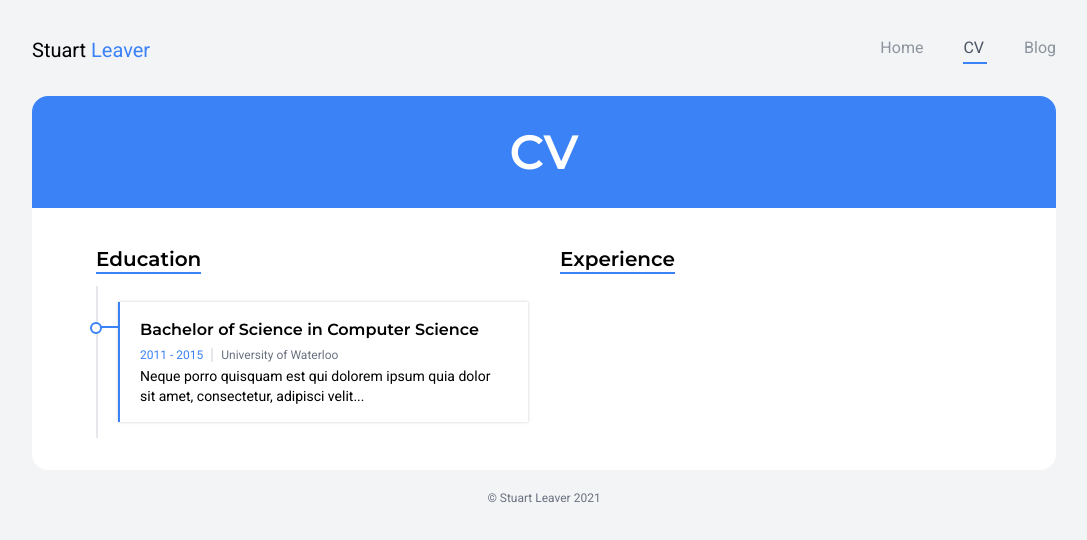
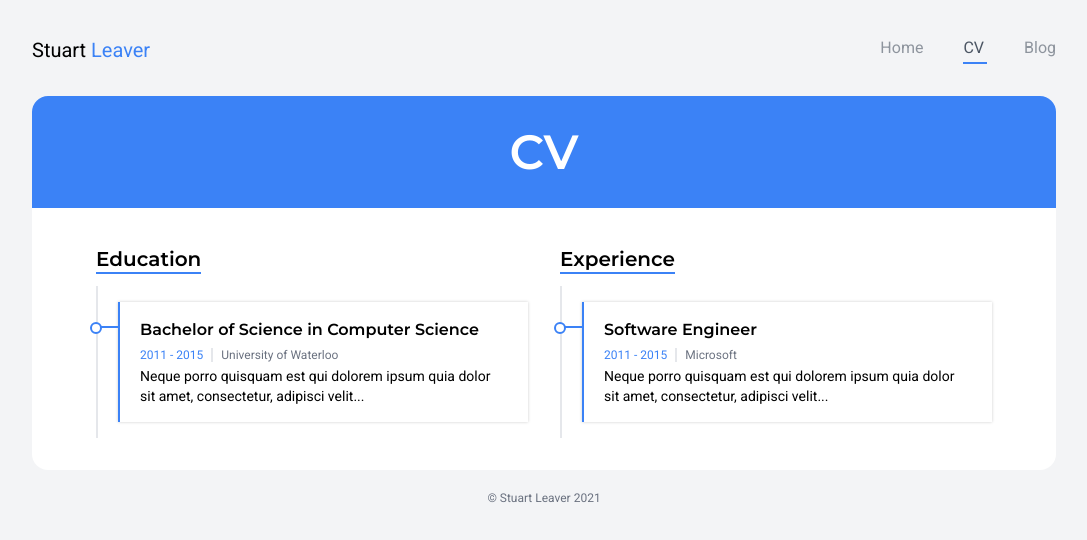
Before and after one commit to stuartleaver/stuartleaver.co.uk, a Vue app: page /cv in a window 1280 px wide. Shown: the top 540 px of the page, without its empty margins (96-1183 px from the left). Built offline with nearby package versions, Linux system fonts and the light colour scheme.

Commit message:
Add the experience section on the CV page

```diff
--- /dev/null
+++ b/public/data/experience.json
@@ -0,0 +1,8 @@
+[
+    {
+        "title": "Software Engineer",
+        "date": "2011 - 2015",
+        "company": "Microsoft",
+        "description": "Neque porro quisquam est qui dolorem ipsum quia dolor sit amet, consectetur, adipisci velit..."
+    }
+]
--- a/src/views/CV.vue
+++ b/src/views/CV.vue
@@ -19,6 +19,14 @@
             </div>
             <div class="block-content">
               <BlockTitle title="Experience" />
+
+              <div class="timeline">
+                <TimelineItem
+                  v-for="item in experienceItems"
+                  :key="item.title"
+                  :timeline-item="item"
+                />
+              </div>
             </div>
           </div>
         </div>
@@ -40,17 +48,16 @@ export default {
   data() {
     return {
       educationItems: [],
+      experienceItems: [],
     };
   },
   async mounted() {
-    await this.loadEducationItems();
+    this.educationItems = await this.loadItems("education");
+    this.experienceItems = await this.loadItems("experience");
   },
   methods: {
-    loadEducationItems: async function () {
-      axios.get("/data/education.json").then((response) => {
-        this.educationItems = response.data;
-        console.log(this.educationItems);
-      });
+    loadItems: async function (fileName) {
+      return (await axios.get(`/data/${fileName}.json`)).data;
     },
   },
 };
```
